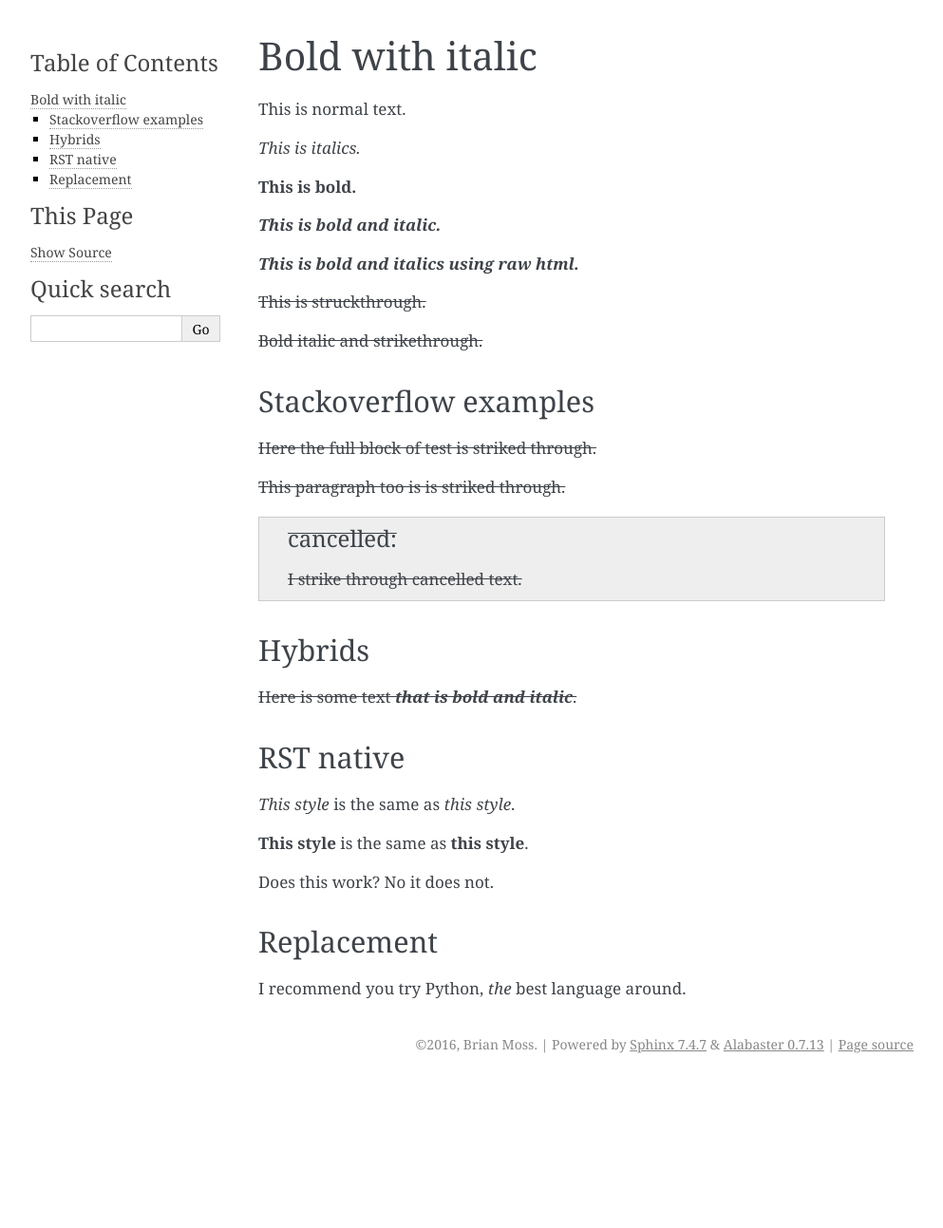
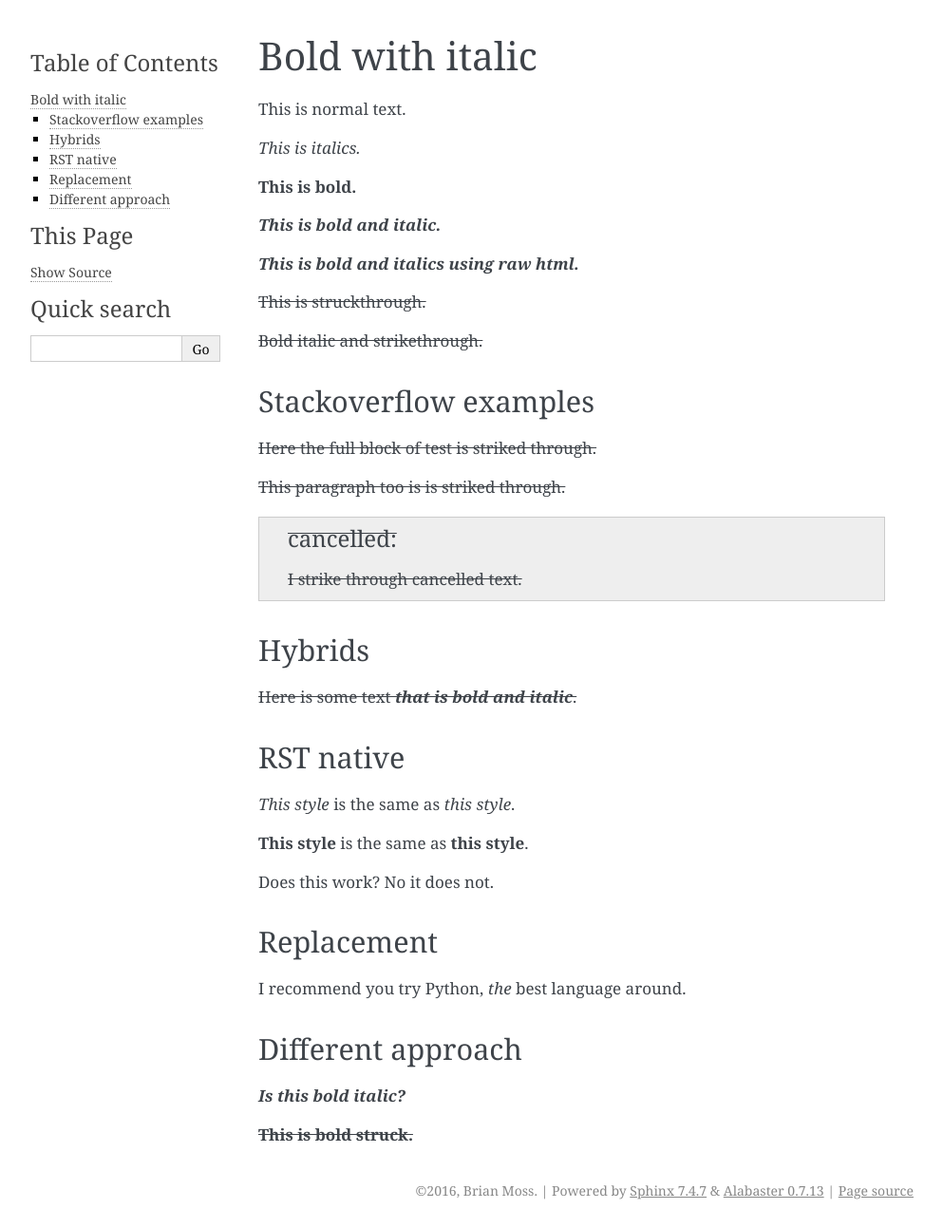
Before and after one commit to kallimachos/rst, a Sphinx documentation site: the page built from doc/bolditalic.rst, in a window 1280 px wide. Shown: the whole page at 95% size, without its empty margins (148-1141 px from the left). Built offline with Sphinx 7.4.7, drawn with Linux system fonts in a browser that asks for light colours; before the commit the page ends 1139 px from its top, so only the background shows below that.

```diff
--- a/doc/bolditalic.rst
+++ b/doc/bolditalic.rst
@@ -65,3 +63,15 @@ Replacement
 I recommend you try |Python|.
 
 .. |Python| replace:: Python, *the* best language around
+
+
+Different approach
+~~~~~~~~~~~~~~~~~~
+
+.. role:: b(emphasis)
+
+:b:`Is this bold italic?`
+
+.. role:: strike(strong)
+
+:strike:`This is bold struck.`
--- a/doc/conf.py
+++ b/doc/conf.py
@@ -222,3 +222,7 @@ html_static_path = ['_static']
 
 # Output file base name for HTML help builder.
 htmlhelp_basename = 'Sphinxexperimentsdoc'
+
+rst_prolog = """
+.. role:: bolditalic
+"""
--- a/doc/directives.rst
+++ b/doc/directives.rst
@@ -43,6 +43,12 @@ Term
 :term:`terminology` renders text as a link to the entry in the glossary.
 
 
+Bolditalic global role
+~~~~~~~~~~~~~~~~~~~~~~
+
+:bolditalic:`This should be bold and italic.`
+
+
 Glossary
 ~~~~~~~~
 
```
Also changed, not shown: other parts of doc/bolditalic.rst (+0 -2 lines).
